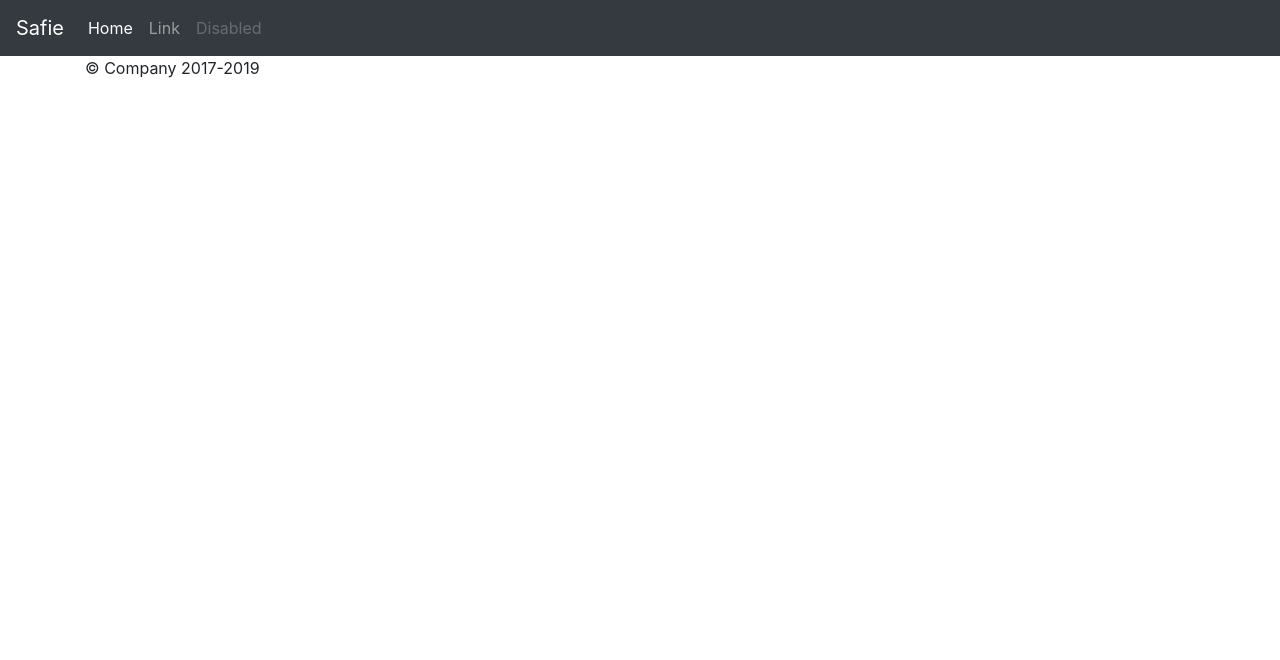
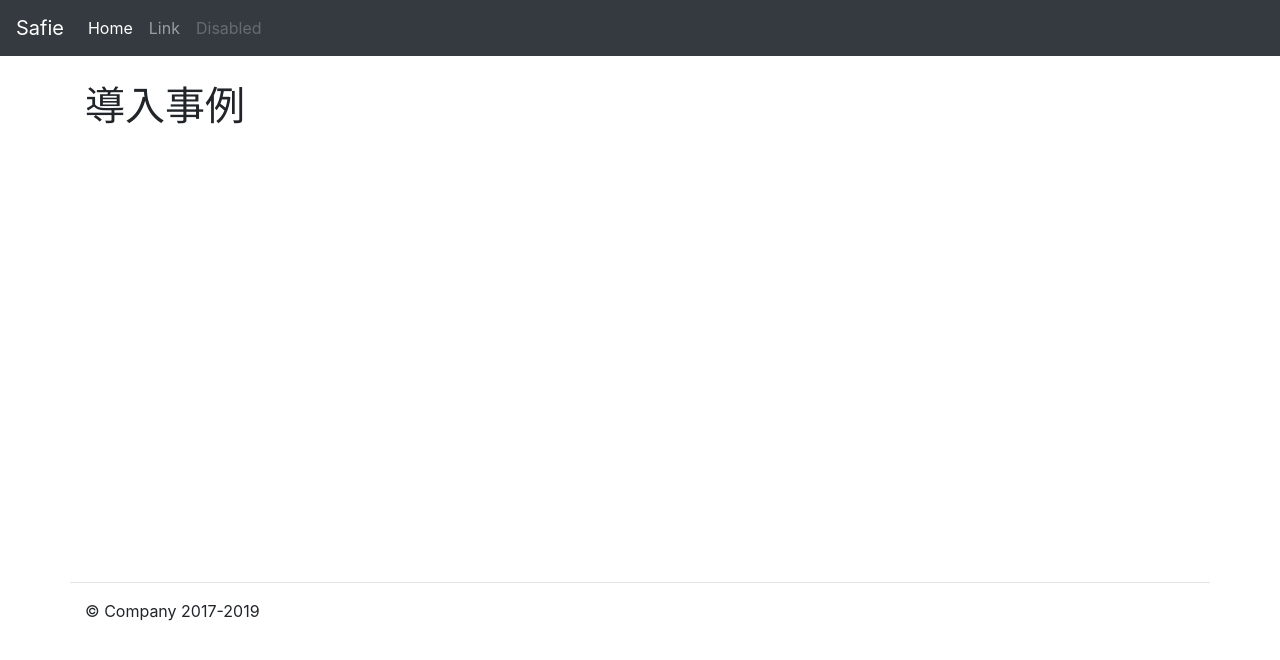
Before and after one commit to oneiho-safie/heroku-nuxt-wordpress, a Nuxt app: page /casestudy/1 in a window 1280 px wide. Shown: the top 660 px of the page. Built offline with nearby package versions, Linux system fonts and the light colour scheme; no server answers.

Commit message:
add case

```diff
--- a/src/layouts/default.vue
+++ b/src/layouts/default.vue
@@ -64,4 +64,9 @@ export default {
 main {
   padding-top: 56px;
 }
+
+footer {
+  border-top: 1px solid #e4e4e4;
+  padding-top: 1rem;
+}
 </style>
--- /dev/null
+++ b/src/pages/casestudy/_id.vue
@@ -0,0 +1,64 @@
+<template>
+  <div class="container" key="news">
+    <h1>導入事例</h1>
+    <div class="case-title" v-html="title"></div>
+    <div v-html="txt"></div>
+  </div>
+</template>
+
+<script lang="js">
+import axios from 'axios'
+import { axiosConfig } from '~/utils/axiosConfig.js'
+import https from 'https'
+
+export default {
+  name: 'casestudy-page',
+  asyncData({ $axios, route }) {
+    const id = route.params.id
+    let host = ''
+
+    if (!process.server) {
+      host = window.location.origin
+    }
+
+    const url = host + '/wp-json/wp/v2/posts/' + id
+
+    return $axios.get(url, axiosConfig).then(res => {
+      return { title: res.data.title.rendered, txt: res.data.content.rendered }
+    }).catch(error => {
+      console.log('asyncData error', error)
+    })
+  },
+  components: {},
+  computed: {},
+  watch: {},
+  data () {
+    return {
+      title: '',
+      txt: ''
+    }
+  },
+  created () {
+  },
+  methods: {}
+}
+</script>
+
+<style lang="css" scoped>
+h1 {
+  margin-top: 1.6rem;
+  margin-bottom: 1.4rem;
+}
+
+.case-title {
+  color: #a0a0a0;
+}
+
+>>> h4 {
+  margin-bottom: 2rem;
+}
+
+.container {
+  min-height: 500px;
+}
+</style>
--- a/src/pages/index.vue
+++ b/src/pages/index.vue
@@ -19,7 +19,10 @@
       </div>
       <div class="col-md-6">
         <h2>導入事例</h2>
-        <p class="my-list" v-for="(item2, index2) in example" :key="index2">{{ item2.title.rendered }}</p>
+        <p class="my-list" v-for="(item2, index2) in example" :key="index2">
+          <nuxt-link :to="'/casestudy/' + item2.id">{{ item2.title.rendered }}</nuxt-link>
+        </p>
+
       </div>
     </div>
 
```
